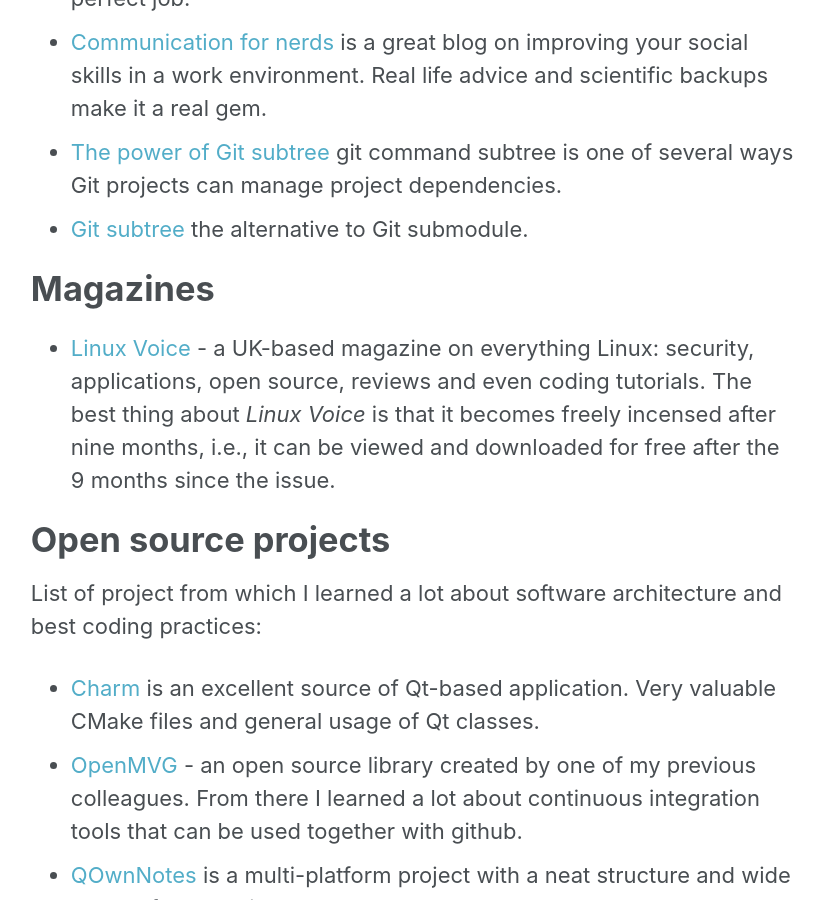
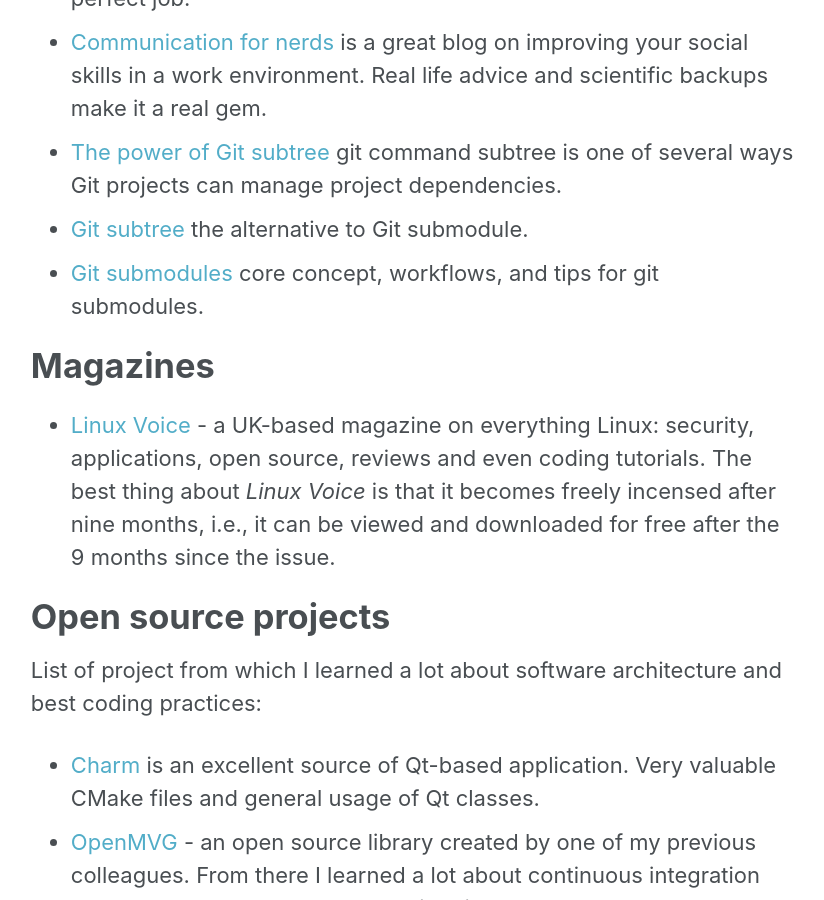
Before and after one commit to element207/element207.github.io, a Jekyll site: the page built from _pages/resources.md, in a window 1280 px wide and 900 px high, scrolled down 1650 px. Shown: the whole window, without its empty margins (253-1077 px from the left). Built offline with Jekyll 4.4.1, drawn with Linux system fonts in a browser that asks for light colours.

Commit message:
Add blog for git submodule command

```diff
--- a/_pages/resources.md
+++ b/_pages/resources.md
@@ -30,6 +30,7 @@
 * [Communication for nerds](http://www.communicationfornerds.com/) is a great blog on improving your social skills in a work environment. Real life advice and scientific backups make it a real gem.
 * [The power of Git subtree](https://developer.atlassian.com/blog/2015/05/the-power-of-git-subtree/) git command subtree is one of several ways Git projects can manage project dependencies.
 * [Git subtree](https://www.atlassian.com/blog/git/alternatives-to-git-submodule-git-subtree) the alternative to Git submodule.
+* [Git submodules](https://www.atlassian.com/blog/git/git-submodules-workflows-tips?_ga=2.56466158.411026610.1509354932-1003279797.1490941535) core concept, workflows, and tips for git submodules.
 
 # Magazines
 
```
